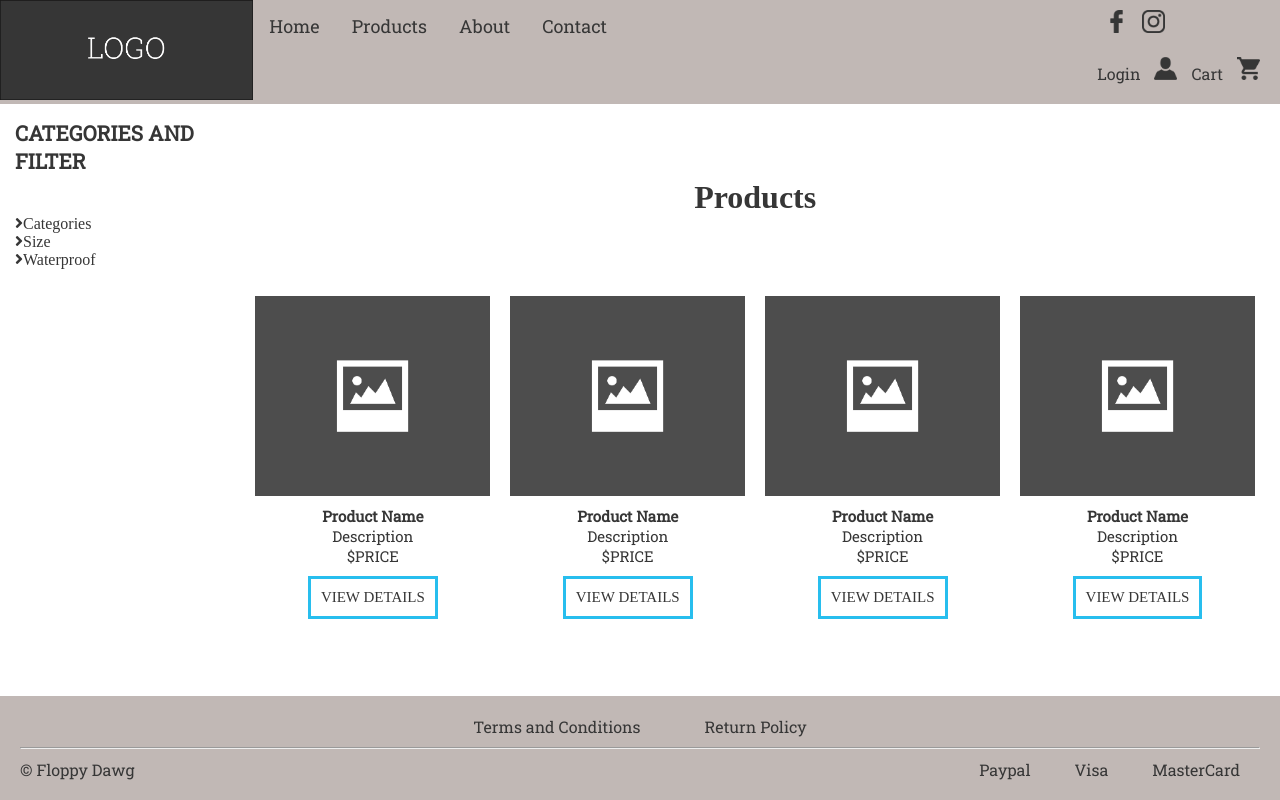
After one commit to FloppyDawg-week8Proj/floppydawg, a PHP site: page / in a window 1280 px wide. The commit adds this page. Run offline with PHP 8.4, Linux system fonts and the light colour scheme; some libraries are stand-ins or nearby versions.

Commit message:
a lot of changes

```diff
--- a/Views/card-view.php
+++ b/Views/card-view.php
@@ -1,10 +1,9 @@
-<?php include("header-view.php");?>
 <div class="cardView">
 	<div class="productBox">
 		<div class="placeHolder">
-			<div class="holderImage">
-				<img src="https://hlfppt.org/wp-content/uploads/2017/04/placeholder.png" alt="placeholder">
-			</div><!--holderImage-->
+			<div class="holderImage coverBg">
+				<img src="assets/placeholder.jpg">
+			</div><!--holderImage coverBg-->
 			<div class="productName">
 				<h3>Product Name</h3>
 			</div><!--productname-->
@@ -22,9 +21,9 @@
 
 	<div class="productBox">
 		<div class="placeHolder">
-			<div class="holderImage">
-				<img src="https://hlfppt.org/wp-content/uploads/2017/04/placeholder.png" alt="placeholder">
-			</div><!--holderImage-->
+			<div class="holderImage coverBg">
+				<img src="assets/placeholder.jpg">
+			</div><!--holderImage coverBg-->
 			<div class="productName">
 				<h3>Product Name</h3>
 			</div><!--productname-->
@@ -42,9 +41,9 @@
 
 	<div class="productBox">
 		<div class="placeHolder">
-			<div class="holderImage">
-				<img src="https://hlfppt.org/wp-content/uploads/2017/04/placeholder.png" alt="placeholder">
-			</div><!--holderImage-->
+			<div class="holderImage coverBg">
+				<img src="assets/placeholder.jpg">
+			</div><!--holderImage coverBg-->
 			<div class="productName">
 				<h3>Product Name</h3>
 			</div><!--productname-->
@@ -62,9 +61,9 @@
 
 	<div class="productBox">
 		<div class="placeHolder">
-			<div class="holderImage">
-				<img src="https://hlfppt.org/wp-content/uploads/2017/04/placeholder.png" alt="placeholder">
-			</div><!--holderImage-->
+			<div class="holderImage coverBg">
+				<img src="assets/placeholder.jpg">
+			</div><!--holderImage coverBg-->
 			<div class="productName">
 				<h3>Product Name</h3>
 			</div><!--productname-->
@@ -79,4 +78,5 @@
 			</div><!--btn btn-primary-->
 		</div><!--placeholder-->
 	</div><!--productBox-->
+
 </div><!--cardView-->
--- a/Views/footer-View.php
+++ b/Views/footer-View.php
@@ -18,8 +18,8 @@
 			</div><!--bottomFooter-->
 		</footer>
 		<script  src="https://code.jquery.com/jquery-3.3.1.min.js"  integrity="sha256-FgpCb/KJQlLNfOu91ta32o/NMZxltwRo8QtmkMRdAu8="  crossorigin="anonymous"></script>
-<script src="../js/makeCoverBg.js"></script>
-<script src="../js/heroSlider.js"></script>
-<script src="../js/showDropList.js"></script>
+		<script src="js/makeCoverBg.js"></script>
+		<script src="js/heroSlider.js"></script>
+		<script src="js/showDropList.js"></script>
 	</body>
 </html>
--- a/Views/header-view.php
+++ b/Views/header-view.php
@@ -3,14 +3,14 @@
 <head>
 	<title></title>
 	<meta name="viewport" content="width=device-width, initial-scale=1">
-	<link rel="stylesheet" type="text/css" href="../css/style.css">
+	<link rel="stylesheet" type="text/css" href="css/style.css">
 	<link rel="stylesheet" href="https://use.fontawesome.com/releases/v5.4.2/css/all.css" integrity="sha384-/rXc/GQVaYpyDdyxK+ecHPVYJSN9bmVFBvjA/9eOB+pb3F2w2N6fc5qB9Ew5yIns" crossorigin="anonymous">
 	<link href="https://fonts.googleapis.com/css?family=Montserrat|Roboto+Slab" rel="stylesheet">
 </head>
 <body>
 	<header>
 		<div class="logo">
-			<a href="#"><img src="../images/LogoPlaceholder.png" alt="logo" ></a>
+			<a href="#"><img src="images/LogoPlaceholder.png" alt="logo" ></a>
 		</div><!--logo-->
 		<div class="headerNav">
 			<nav>
@@ -30,15 +30,15 @@
 
 		<div class="rightNav">
 			<div class="socialNav">
-				<a href="#"><img src="../images/fb.png" alt="facebook" class="socialIcon"></a>
-				<a href="#"><img src="../images/insta.png" alt="instagram" class="socialIcon"></a>
+				<a href="#"><img src="images/fb.png" alt="facebook" class="socialIcon"></a>
+				<a href="#"><img src="images/insta.png" alt="instagram" class="socialIcon"></a>
 			</div><!--socialNav-->
 
 			<div class="cartNav">
 				<a href="">Login</a>
-				<a href="#"><img src="../images/user.png" alt="user" class="user"></a>
+				<a href="#"><img src="images/user.png" alt="user" class="user"></a>
 				<a href="">Cart</a>
-				<a href="#"><img src="../images/cart.png" alt="cart" class="cart"></a>
+				<a href="#"><img src="images/cart.png" alt="cart" class="cart"></a>
 			</div><!--cartNav-->
 		</div><!--rightNav-->
 	</header>
--- a/Views/products-view.php
+++ b/Views/products-view.php
@@ -1,7 +1,7 @@
 	<div class="productsView">
 		<div class="products-view-sideNav">
+			<h3>CATEGORIES AND FILTER</h3>
 			<ul>
-				<h3>CATEGORIES AND FILTER</h3>
 				<li class="filterClass"><span class="fas fa-angle-right"></span><a href="#">Categories</a>
 					<ul class="dropList">
 						<li><a href="#">Dog Beds</a></li>
@@ -10,11 +10,23 @@
 				</li>
 				<li class="filterClass">
 					<span class="fas fa-angle-right"></span><a href="#">Size</a>
+					<ul class="dropList">
+						<li><a href="#">Small</a></li>
+						<li><a href="#">Medium</a></li>
+						<li><a href="#">Large</a></li>
+					</ul>
 				</li>
-				<li class="filterClass"><span class="fas fa-angle-right"></span><a href="#">Waterproof</a></li>
+				<li class="filterClass">
+					<span class="fas fa-angle-right"></span><a href="#">Waterproof</a>
+					<ul class="dropList">
+						<li><a href="#">Yes</a></li>
+						<li><a href="#">No</a></li>
+					</ul>
+				</li>
 			</ul>
 		</div><!--categoryNav-->
 		<div class="products-view-content">
-			Content
+			<h2 class="page-title">Products</h2>
+			<?php include("card-view.php");?>
 		</div>
 	</div><!--productsView-->
--- a/css/style.css
+++ b/css/style.css
@@ -12,15 +12,18 @@ color : #28beee; //light blue
 	box-sizing: border-box;
 	list-style-type: none;
 	text-decoration: none;
+	color: #363636;
 }
 
-html {
+html{
 	position: relative;
 	min-height: 100%;
 	width: 100%;
 }
 body{
-	padding-bottom: 104px;
+	width: 100%;
+	padding: 104px 0;
+	display: inline-block;
 }
 
 .container {
@@ -30,12 +33,40 @@ body{
 	margin: auto;
 }
 
+
+.btn{
+	font-size: 15px;
+	padding: 10px;
+	transition: all ease 0.5s;
+}
+
+.btn-primary{
+	border: 3px solid #28beee;	/*light blue*/
+}
+.btn-primary:hover{
+	background-color: #28beee;	/*light blue*/
+}
+.btn-primary:hover a{
+	color: #ffffff;	/*white*/
+}
+
+.page-title{
+	display: block;
+	text-align: center;
+	padding: 60px 0;
+	font-size: 2rem;
+}
+
 /********HEADER*********/
 
 header {
-	position: relative;
+	position: fixed;
+	top: 0;
+	left: 0;
+	width: 100%;
 	background: #c1b8b5;
 	overflow: auto;
+	z-index: 9;
 }
 
 header > * {
@@ -50,7 +81,6 @@ header > * {
 	padding: 0;
 	max-height: 100px;
 }
-
 /******NAVIGATION******/
 
 .headerNav ul {
@@ -168,7 +198,6 @@ header > * {
 	height: 100%;
 	display: block;
 	width: 100%;
-	/*-----------------------------remember to change if nescessary-------------*/
 	overflow: hidden;
 }
 
@@ -249,17 +278,17 @@ header > * {
 /**********CARD VIEW*************/
 
 .cardView {
-	margin: 10px;
 	position: relative;
 	display: inline-block;
-	width: 80%;
-	max-width: 1000px;
-
+	width: 100%;
 }
-
+.holderImage{
+	width: 100%;
+	height: 200px;
+	margin: 10px 0;
+}
 .holderImage img {
 	width: 100%;
-
 }
 
 .productBox {
@@ -281,93 +310,56 @@ h3 {
 	font-family: 'Roboto Slab', serif;
 }
 
-.viewBtn {
-	padding: 10px;
+.productBox .btn-primary{
+	display: inline-block;
 	margin-top: 10px;
-	border: 3px solid #28beee;
-	/*light blue*/
+	width: auto;
 }
 
-.viewBtn:hover {
-	background-color: #28beee;
-	/*light blue*/
-	color: #ffffff;
-	/*white*/
-	transition: all ease 0.5s;
-}
-
-.viewBtn a {
-	color: #363636;
-	/*dark grey*/
-	font-size: 15px;
-}
 
 /**********END OF CARD VIEW*************/
 
 /*****************PRODUCTS VIEW********************/
-
-.productView > * {
+.productsView{
+	height: 100%;
+	position: relative;
+}
+.productsView ul,
+.productsView li{
+	display: block;
+}
+.productsView li>ul{
+	padding-bottom: 15px;
+}
+.productsView>*{
+	float: left;
 	display: inline-block;
+	position: relative;
+	padding: 15px;
 }
-
-.categoryNav {
-	float: left;
-	position: absolute;
-	background-color: #c1b8b5;
-	/*light grey*/
-	width: 21%;
-	height: 100%;
+.products-view-sideNav{
+	width: 18%;
 }
-
-.productsContent {
-	float: right;
-	background-color: lightgrey;
-	width: 79%;
-	height: 100%;
+.products-view-sideNav h3{
+	font-size: 1.3rem;
+	margin-bottom: 40px;
 }
-
-.categoryNav ul li a {
-	font-family: 'Roboto Slab', serif;
-	text-decoration: none;
-	margin-left: 20px;
-	color: #363636;
-}
-
-.categoryNav ul li a:hover {
-	opacity: 0.7;
-}
-
-.categoryNav ul h3 {
-	font-family: 'Roboto Slab', serif;
-	color: #363636;
-	margin-left: 20px;
-	text-align: left;
-	margin-top: 20px;
-	margin-bottom: 20px;
-}
-
-.categoryNav ul {
-	position: fixed;
-	font-family: 'Roboto Slab', serif;
-}
-
-.categoryNav span {
-	color: #363636;
-	margin-left: 20px;
-}
-
-/****on click drop down*****/
-
-ul .dropList {
+.products-view-sideNav .dropList{
 	display: none;
 }
-
+.products-view-sideNav .dropList li{
+	padding: 3px 20px 0;
+}
+.products-view-content{
+	width: 82%;
+}
 /*****************END OF PRODUCTS VIEW********************/
 
 /*************FOOTER***************/
 
 footer {
 	position: absolute;
+	display: block;
 	left: 0;
 	bottom: 0;
 	width: 100%;
@@ -375,6 +367,7 @@ footer {
 	background-color: #c1b8b5;	/*light grey*/
 	color: #363636;	/*dark grey*/
 	text-align: center;
+	z-index: 9;
 }
 
 footer .topFooter a {
@@ -405,8 +398,7 @@ footer hr {
 
 .payment a {
 	padding: 20px;
-	font-family: 'Roboto Slab', serif;
-	color: #363636;
+	font-family: 'Roboto Slab', serif;	color: #363636;
 	/*dark grey*/
 }
 
--- /dev/null
+++ b/index.php
@@ -0,0 +1,11 @@
+<?php
+
+$pageOnWork = "products-view";
+
+include("Views/header-view.php");
+
+include("Views/".$pageOnWork.".php");
+
+include("Views/footer-view.php");
+
+?>
```
Lines whose indentation alone changed are shown as unchanged.
